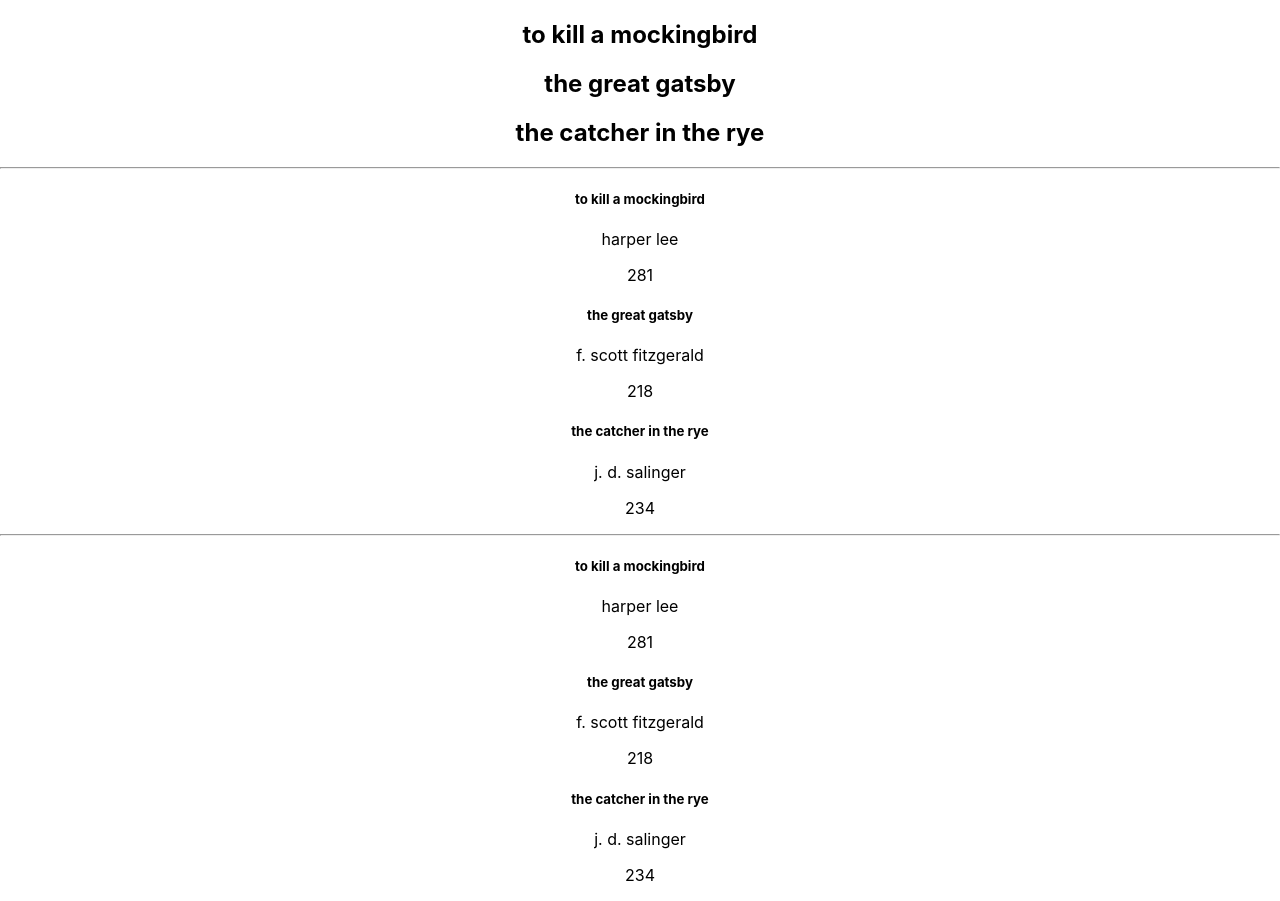
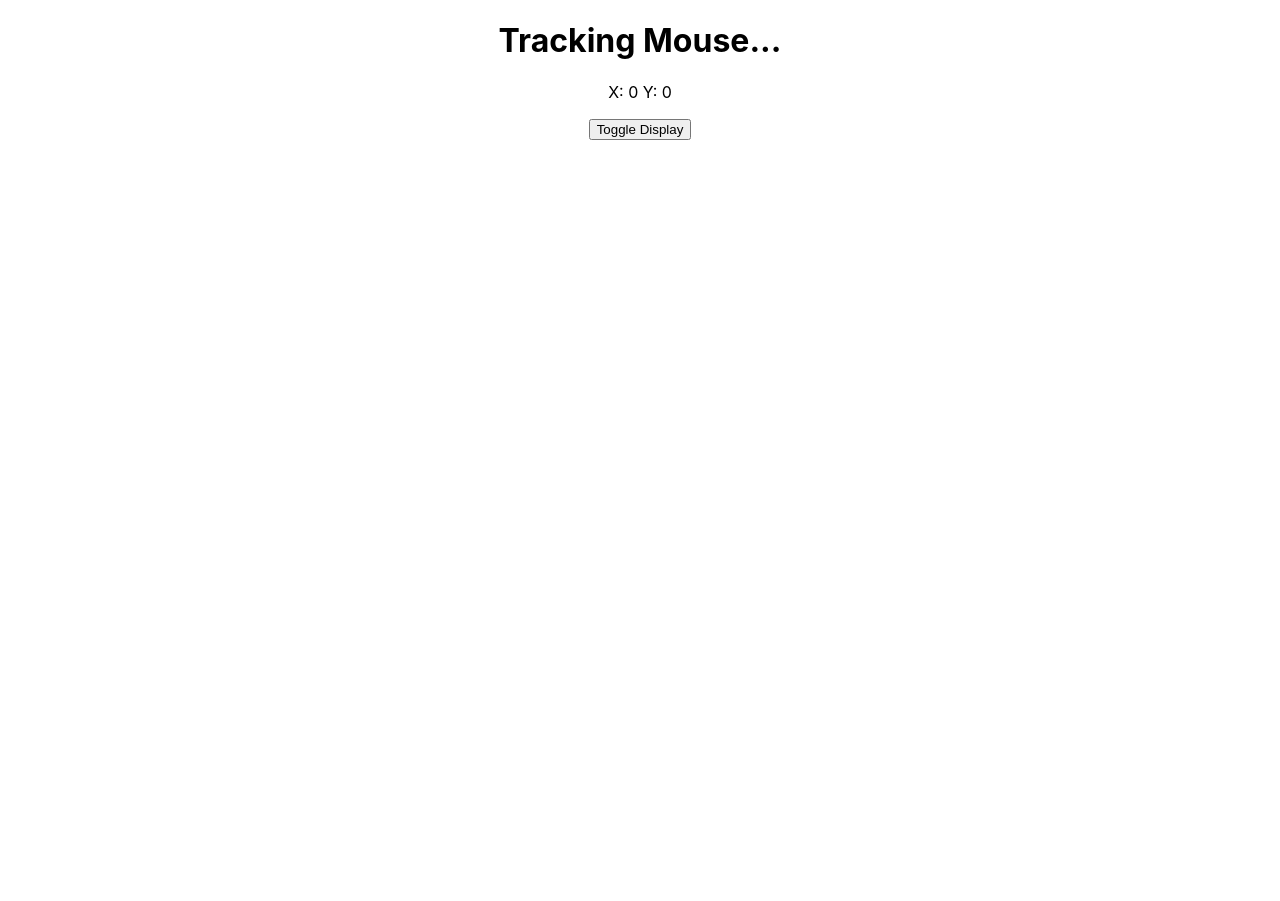
Before and after one commit to GrzegorzStary/react, a React (Create React App) app in the folder react/my-app/: page / in a window 1280 px wide. After the commit the page ends 800 px from the top, so only its background shows below. Built offline with nearby package versions, Linux system fonts and the light colour scheme.

Commit message:
Learning of life cycle components in React

```diff
--- a/react/my-app/src/App.js
+++ b/react/my-app/src/App.js
@@ -10,11 +10,12 @@
 import NavBarForm from './components/NavBarForm';
 import Sidebar from './components/Sidebar';
 import RenderingLists from "./components/RenderingLists";
+import LifeCyclesCWU from "./components/LifeCyclesCWU";
 
 function App() {
   return <div className="App">
-      <RenderingLists />
-  </div>;
+      <LifeCyclesCWU />
+    </div>;
 }
 
 export default App;
--- /dev/null
+++ b/react/my-app/src/components/LifeCyclesCWU.js
@@ -0,0 +1,27 @@
+import React, { Component } from 'react'
+import LifeCyclesCWUTracker from './LifeCyclesCWUTracker'
+
+export class LifeCyclesCWU extends Component {
+    constructor(props) {
+        super(props)
+
+        this.state = {
+            visible: true
+        }
+    }
+
+    toggleDisplay = () => {
+        this.setState((prevState) => ({ visible: !prevState.visible }))
+    }
+
+    render() {
+        return (
+            <div>
+                {this.state.visible && <LifeCyclesCWUTracker />}
+                <button onClick={this.toggleDisplay}>Toggle Display</button>
+            </div>
+        )
+    }
+}
+
+export default LifeCyclesCWU
--- /dev/null
+++ b/react/my-app/src/components/LifeCyclesCWUTracker.js
@@ -0,0 +1,36 @@
+import React, { Component } from 'react'
+
+export class LifeCyclesCWUTracker extends Component {
+  constructor(props) {
+    super(props)
+
+    this.state = {
+      mouseX: 0,
+      mouseY: 0,
+    }
+  }
+  trackMouse = e => {
+    console.log('Mouse moved')
+    this.setState({
+      mouseX: e.clientX,
+      mouseY: e.clientY,
+    })
+  }
+  componentDidMount() {
+    window.addEventListener('mousemove', this.trackMouse);
+  }
+  componentWillUnmount() {
+      console.log('unmounting')
+      window.removeEventListener('mousemove', this.trackMouse)
+  }
+  render() {
+    return (
+      <div>
+        <h1>Tracking Mouse...</h1>
+        <p>X: {this.state.mouseX} Y: {this.state.mouseY}</p>
+      </div>
+    )
+  }
+}
+
+export default LifeCyclesCWUTracker
```
Also changed, not shown: 1 other file (tests, documents, lock files or other folders).
